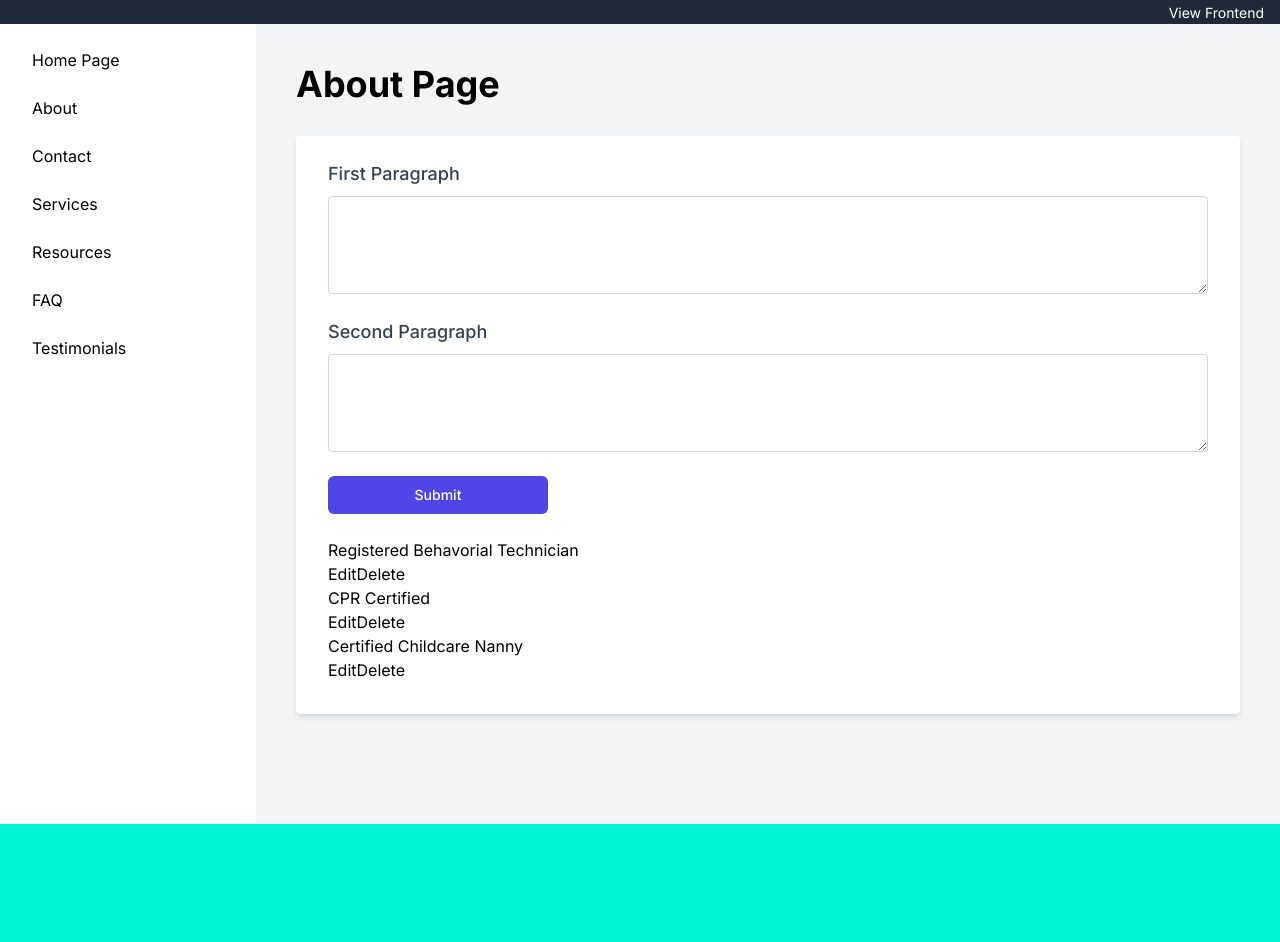
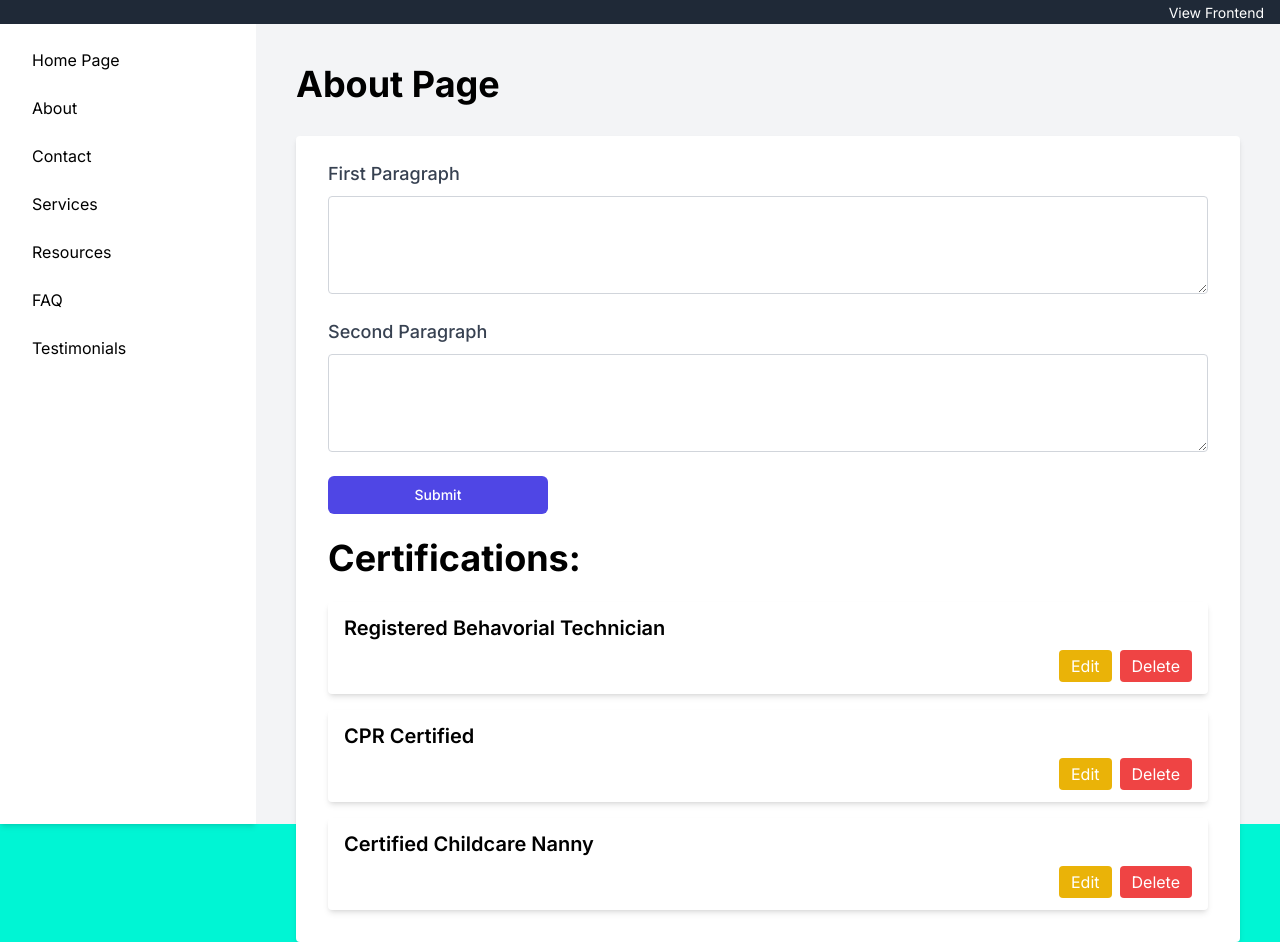
Before and after one commit to AdeshPawaroo/Hackathon, a Next.js app: page /dashboard/about in a window 1280 px wide. Before the commit the page ends 824 px from the top, so only its background shows below. Built offline with nearby package versions, Linux system fonts and the light colour scheme.

Commit message:
added styling / header for section

```diff
--- a/app/dashboard/about/page.tsx
+++ b/app/dashboard/about/page.tsx
@@ -78,13 +78,14 @@ const AboutPageDashboard = () => {
           >
             Submit
           </button>
-          <div>
+          <div className="space-y-4">
+            <h1 className="text-4xl font-bold mb-6">Certifications:</h1>
             {certifications.map((certification, index) => (
-              <div key={index}>
-                <h2>{certification}</h2>
-                <div>
-                  <button onClick={() => handleEdit(certification)}>Edit</button>
-                  <button onClick={() => handleDelete(certification)}>Delete</button>
+              <div key={index} className="bg-white shadow-md rounded px-4 py-3">
+                <h2 className="text-xl font-semibold">{certification}</h2>
+                <div className="flex justify-end space-x-2 mt-2">
+                  <button onClick={() => handleEdit(certification)} className="text-white bg-yellow-500 hover:bg-yellow-600 px-3 py-1 rounded">Edit</button>
+                  <button onClick={() => handleDelete(certification)} className="text-white bg-red-500 hover:bg-red-600 px-3 py-1 rounded">Delete</button>
                 </div>
               </div>
             ))}
```
